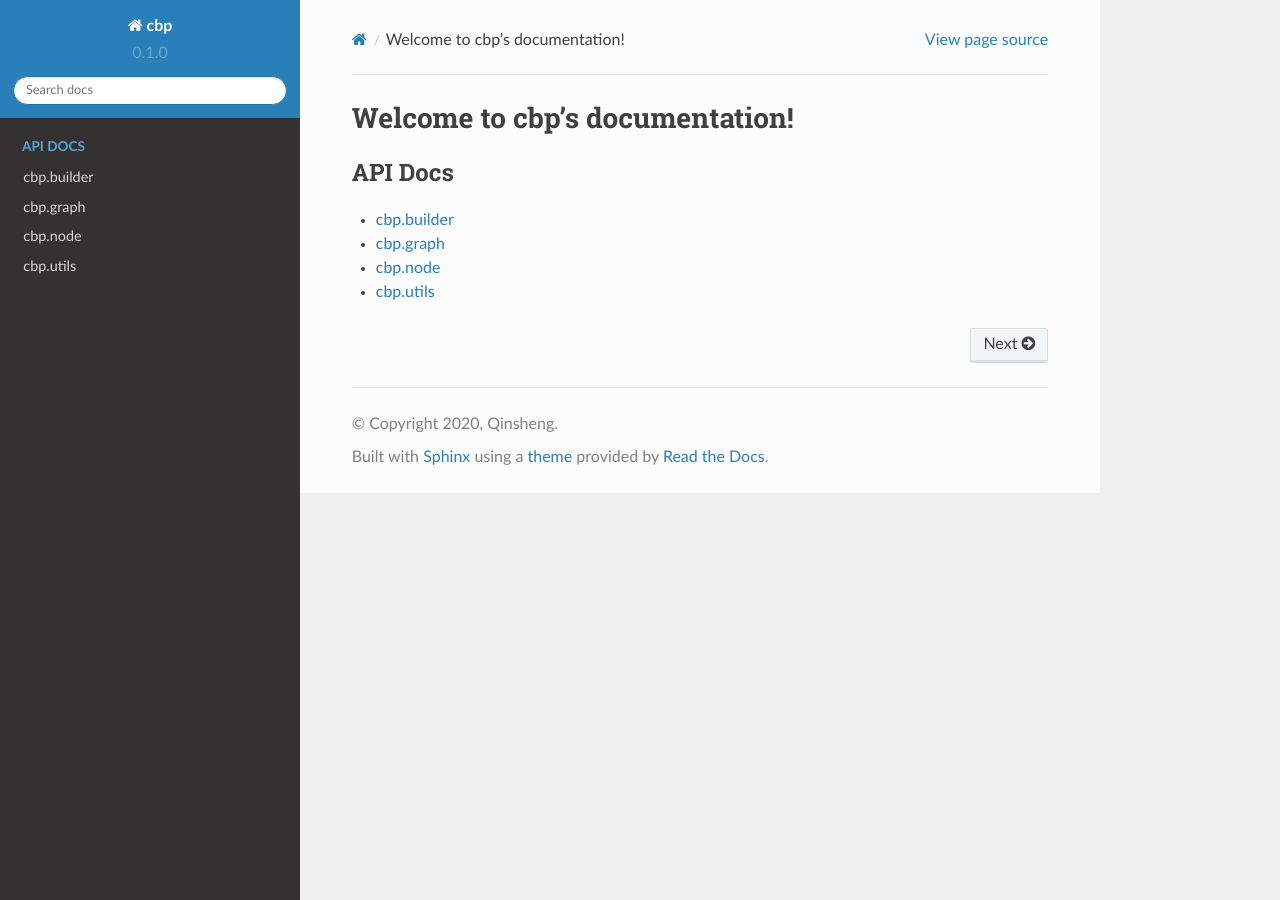
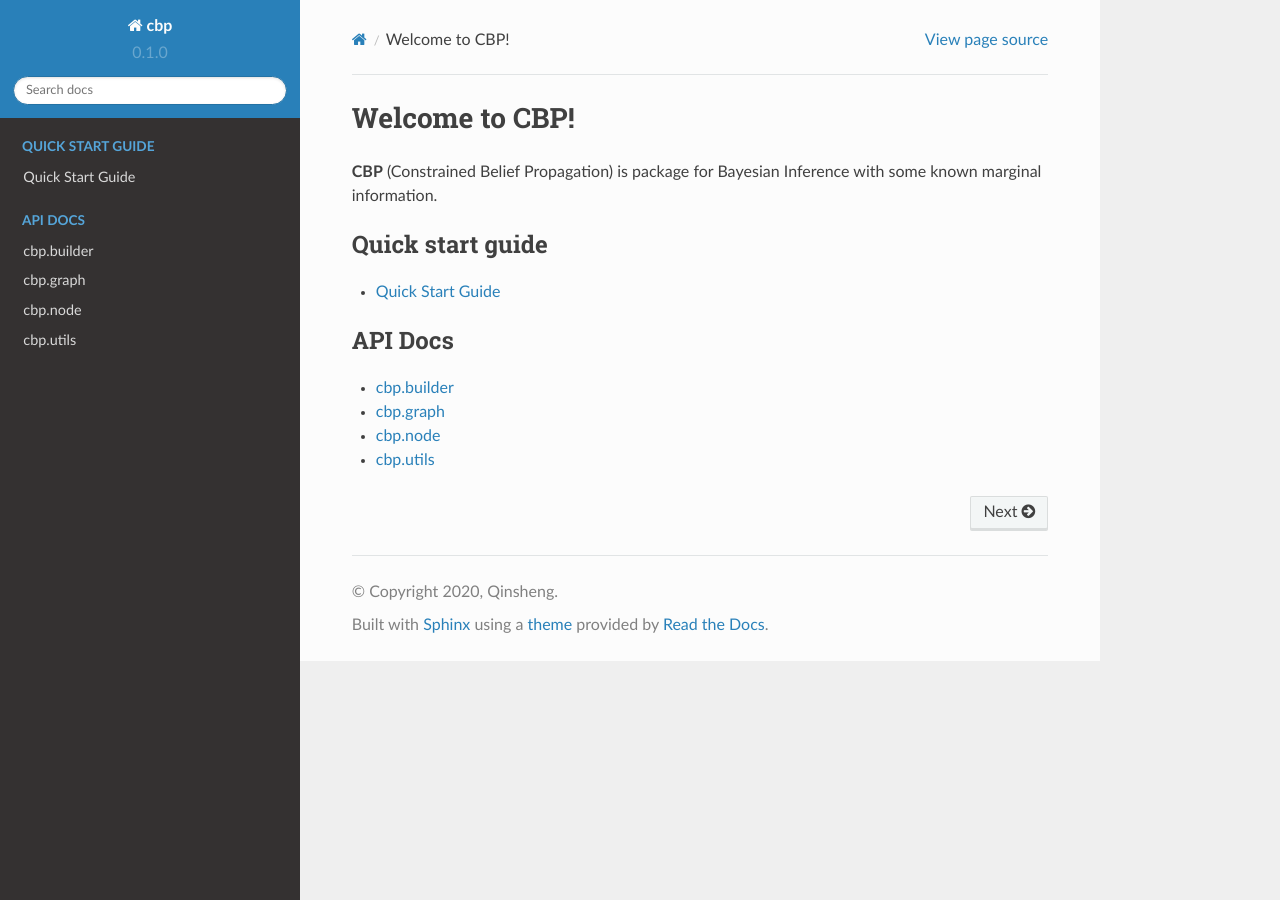
Before and after one commit to qsh-zh/cbp, a Sphinx documentation site: the page built from docs/index.rst, in a window 1280 px wide. Built offline with Sphinx 7.4.7 and the Read the Docs theme 2.0.0, drawn with Linux system fonts in a browser that asks for light colours; pages that are not in the unit, such as notebooks, are missing from menus.

Commit message:
update docs

```diff
--- a/docs/index.rst
+++ b/docs/index.rst
@@ -3,8 +3,16 @@
    You can adapt this file completely to your liking, but it should at least
    contain the root `toctree` directive.
 
-Welcome to cbp's documentation!
+Welcome to CBP!
 ===============================
+
+**CBP** (Constrained Belief Propagation) is package for Bayesian Inference with some known marginal information.
+
+.. toctree::
+   :maxdepth: 1
+   :caption: Quick start guide
+
+   tutorial/start
 
 .. toctree::
    :maxdepth: 1
```
Also changed, not shown: docs/tutorial/start.rst (added, +24 -0 lines), 1 other file.
